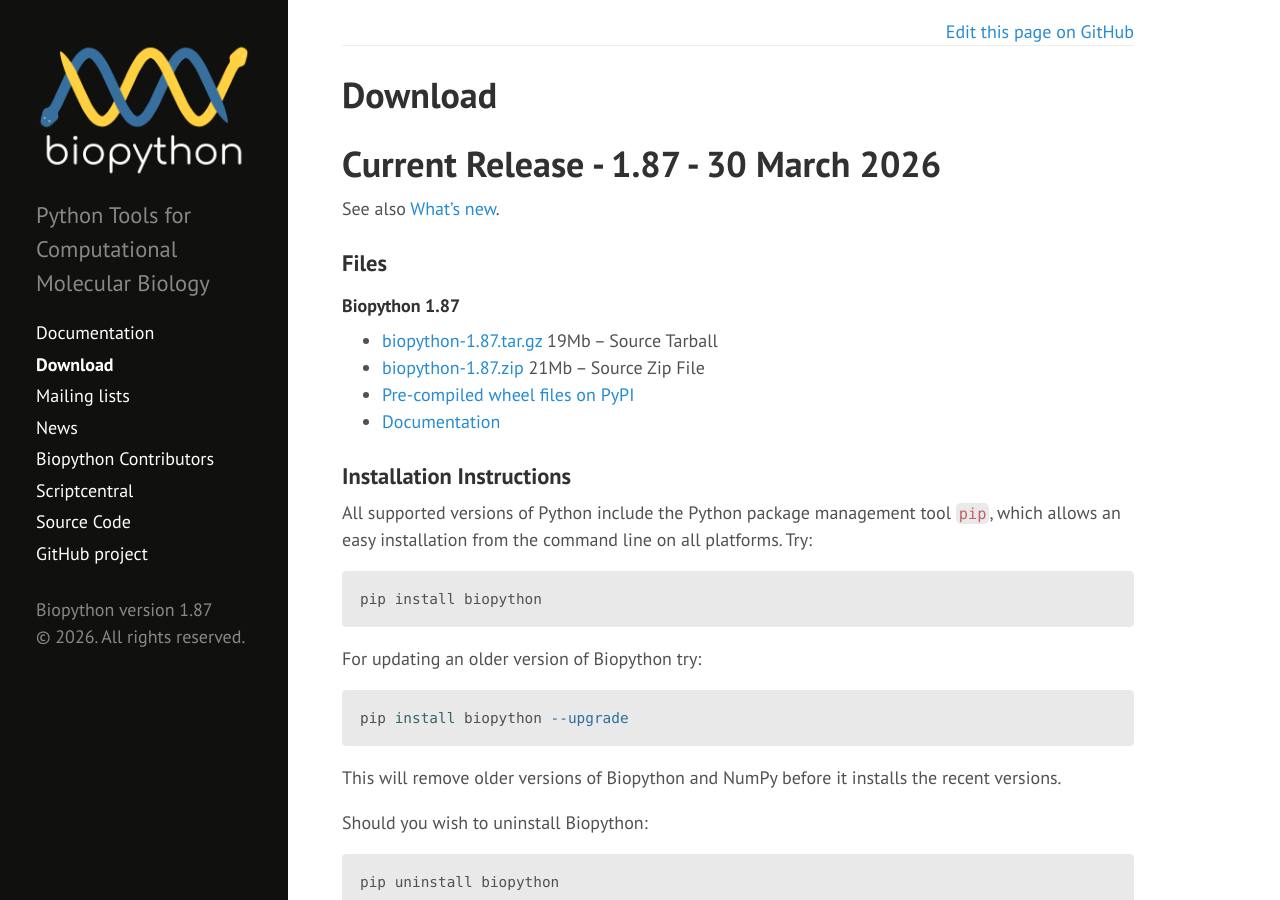
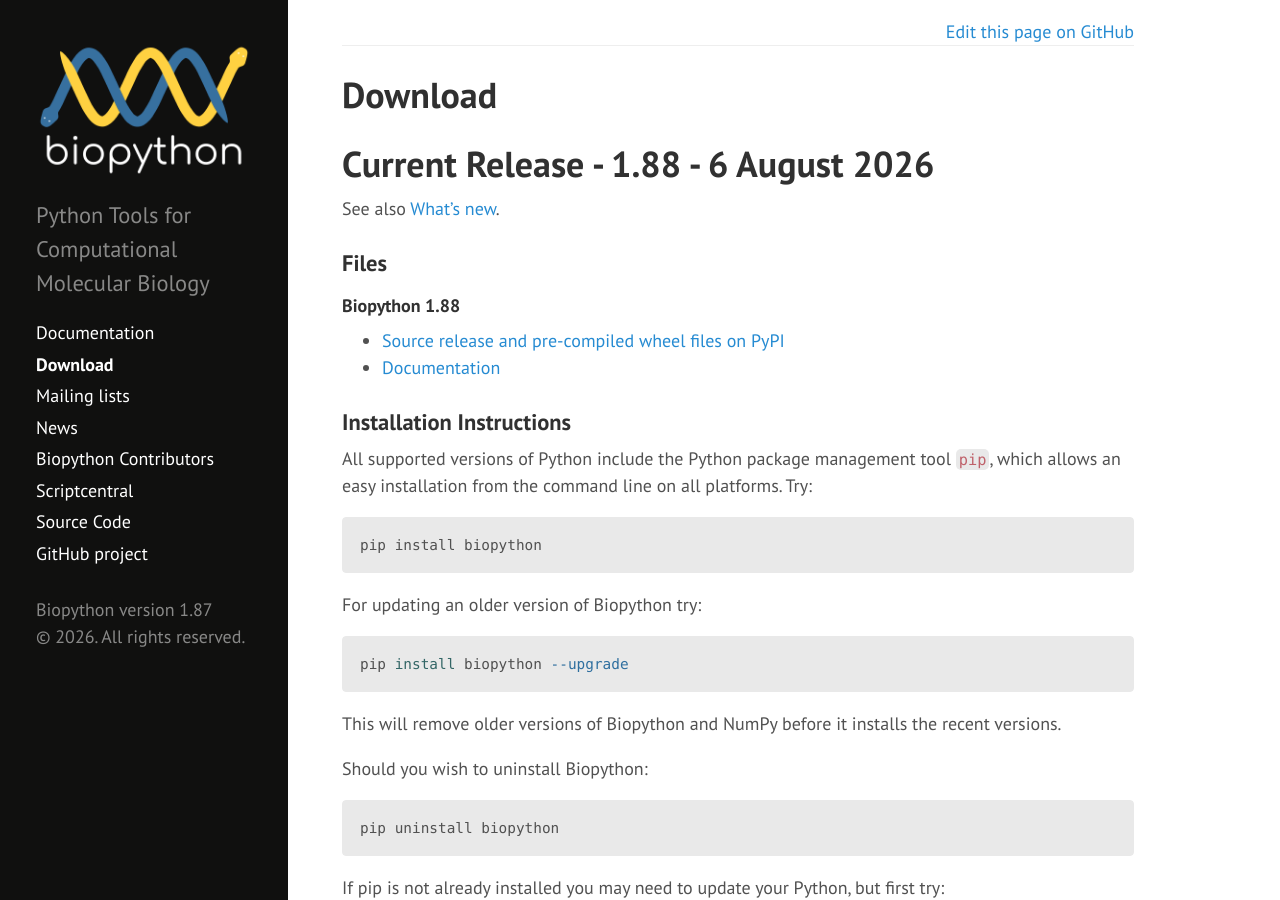
Before and after one commit to biopython/biopython.github.io, a Jekyll site: the page built from wiki/Download.md, in a window 1280 px wide and 900 px high. Built offline with Jekyll 4.4.1, drawn with Linux system fonts in a browser that asks for light colours; some of the changed text lies outside the part shown.

Commit message:
Download page update for Biopython  1.88

```diff
--- a/wiki/Download.md
+++ b/wiki/Download.md
@@ -6,7 +6,7 @@ redirect_from:
  - /download/
 ---
 
-Current Release - 1.87 - 30 March 2026
+Current Release - 1.88 - 6 August 2026
 ======================================
 
 See also [What's
@@ -14,13 +14,15 @@ new](https://github.com/biopython/biopython/blob/master/NEWS.rst).
 
 ### Files
 
-#### Biopython 1.87
+#### Biopython 1.88
 
--   [biopython-1.87.tar.gz](http://biopython.org/DIST/biopython-1.87.tar.gz)
+<!-- Hit a size limit on DIST with GitHub Pages...
+-   [biopython-1.88.tar.gz](http://biopython.org/DIST/biopython-1.88.tar.gz)
     19Mb -- Source Tarball
--   [biopython-1.87.zip](http://biopython.org/DIST/biopython-1.87.zip)
+-   [biopython-1.88.zip](http://biopython.org/DIST/biopython-1.88.zip)
     21Mb -- Source Zip File
--   [Pre-compiled wheel files on PyPI](https://pypi.python.org/pypi/biopython/1.87)
+-->
+-   [Source release and pre-compiled wheel files on PyPI](https://pypi.python.org/pypi/biopython/1.88)
 -   [Documentation](https://biopython.org/docs/1.87/)
 
 ### Installation Instructions
```
Also changed, not shown: other parts of wiki/Download.md (+10 -0 lines).
